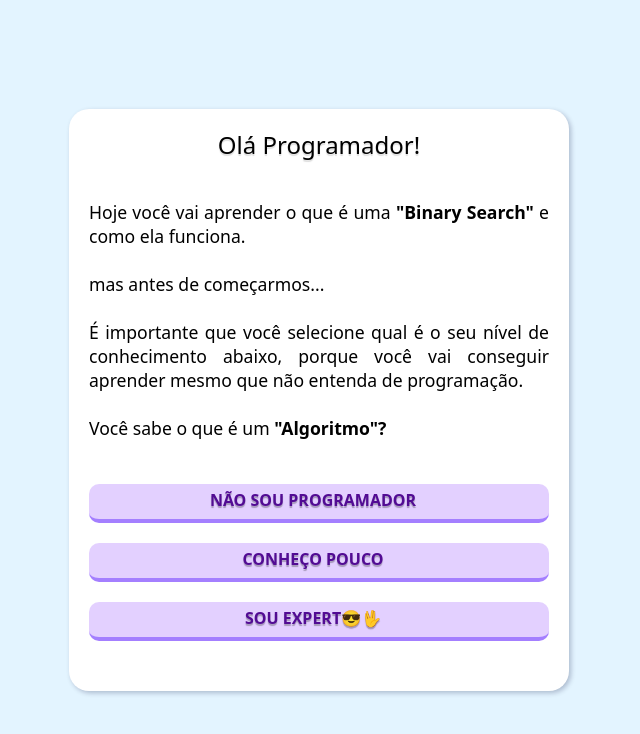
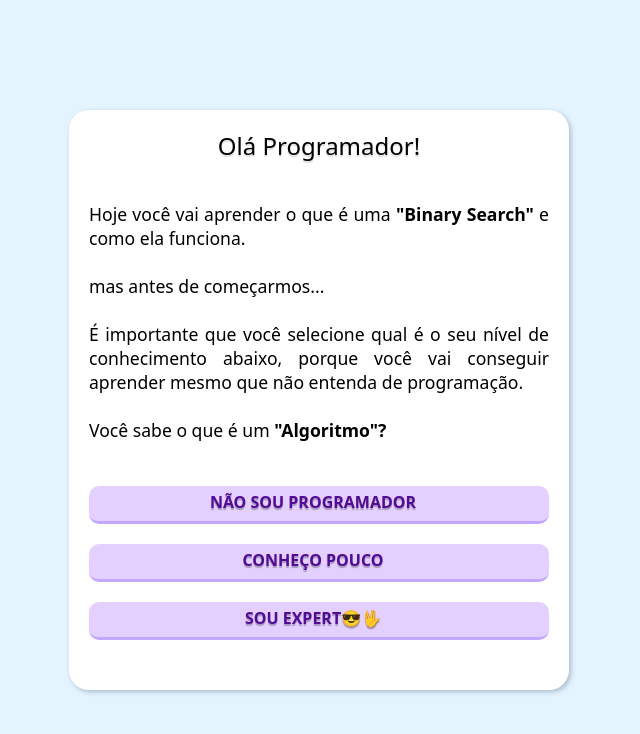
Before and after one commit to henrygoncalvess/Projetos, a website: page binary_search/index.html in a window 1280 px wide. Shown: the whole page, without its empty margins (321-961 px from the left). Drawn offline with Linux system fonts and the light colour scheme.

Commit message:
borda sem muito destaque

```diff
--- a/binary_search/estilos/style.css
+++ b/binary_search/estilos/style.css
@@ -145,7 +145,7 @@ span {
     text-shadow: 0px 2px 1px rgba(0, 0, 0, 0.279);
     font-weight: bold;
     text-transform: uppercase;
-    border-bottom: 4px inset rgba(92, 43, 226, 0.505);
+    border-bottom: 3.5px inset rgba(92, 43, 226, 0.245);
     box-shadow: none;
 }
 
```
